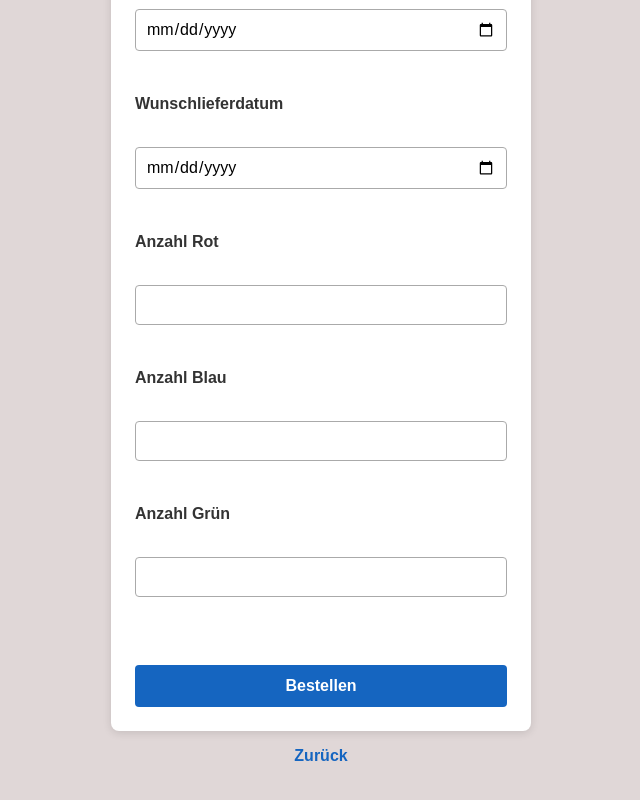
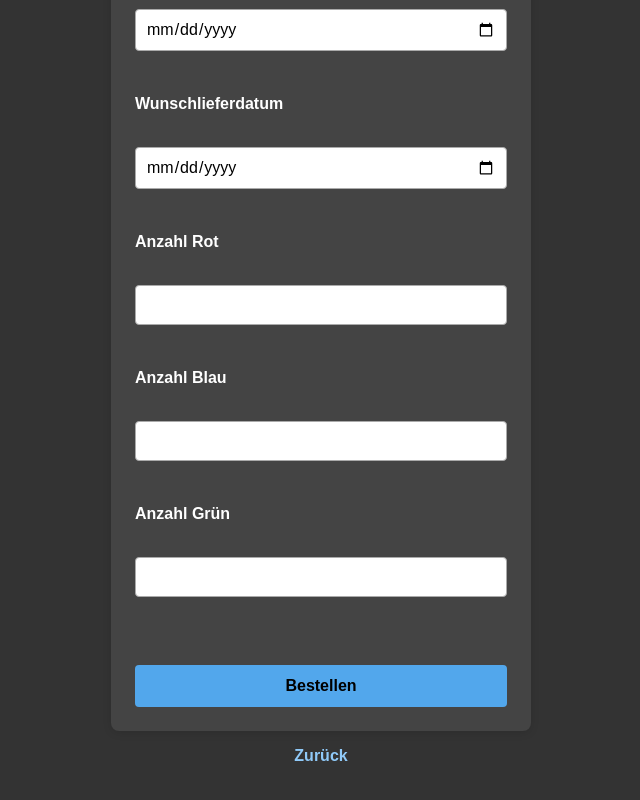
Before and after one commit to MikaB-sudo/Foerderband, a plain HTML site: page Website/bestellung.html in a window 1280 px wide. Shown: the part 880-1680 px from the top of the page, without its empty margins (319-959 px from the left). Drawn offline with Linux system fonts and the dark colour scheme.

Commit message:
Added Auto Dark Mode

```diff
--- a/Website/style.css
+++ b/Website/style.css
@@ -62,7 +62,7 @@ a:hover {
     text-decoration: underline;
 }
 
-#formular {
+form {
     width: min(420px, 100%);
     padding: 24px;
     display: flex;
@@ -104,3 +104,31 @@ button {
 button:hover {
     background: #0d47a1;
 }
+
+@media (prefers-color-scheme: dark) {
+    body {
+        color: #ffffff;
+        background-color: #333333;
+    }
+
+    li {
+        background: #444444;
+    }
+
+    a {
+        color: #90caf9;
+    }
+
+    form {
+        background: #444444;
+    }
+
+    button {
+        background: #52a7ec;
+        color: #000000;
+    }
+
+    button:hover {
+        background: #40a0f0;
+    }
+}
```
